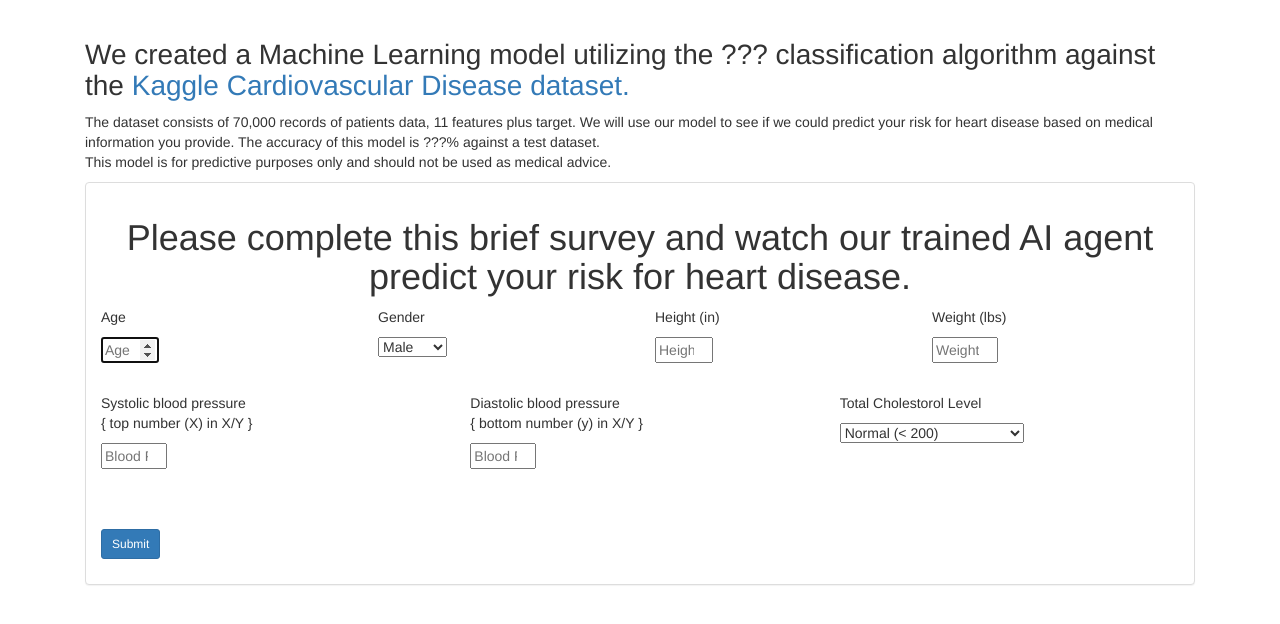
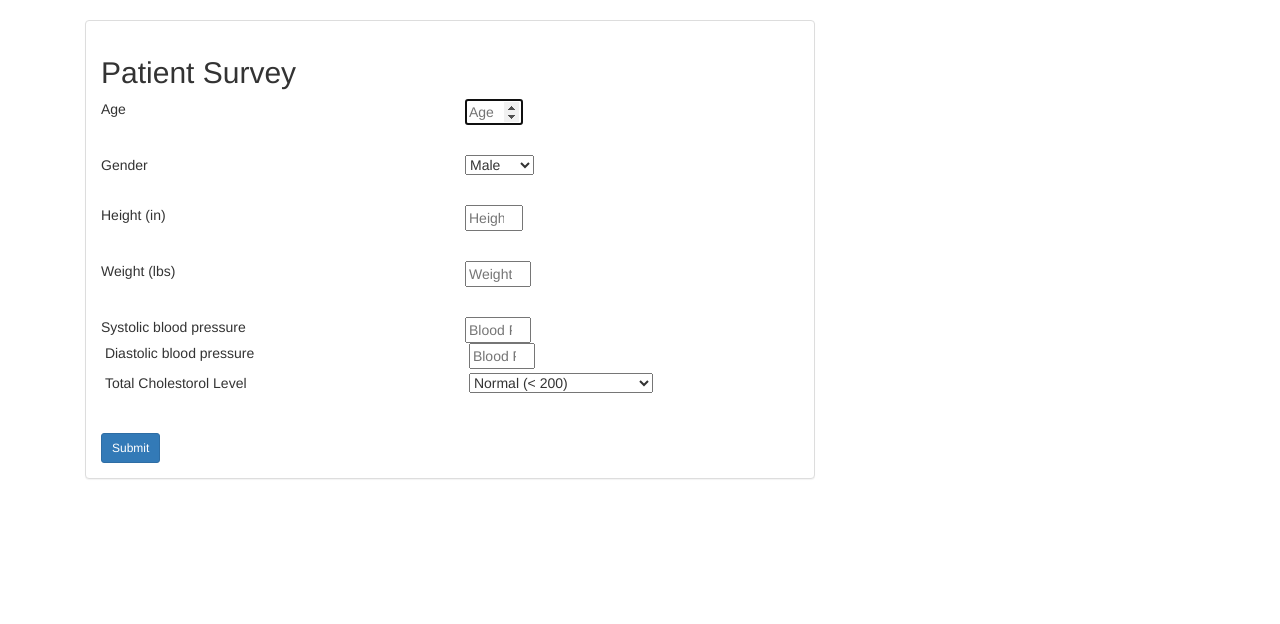
Before and after one commit to msfa12th/heartsense, a Flask app: page /predict in a window 1280 px wide. Shown: the part 62-686 px from the top of the page. Run offline with Flask 2, Linux system fonts and the light colour scheme; parts of the project's set-up code (start-up, migrations or seed data) failed here and were passed over; some libraries are stand-ins or nearby versions.

Commit message:
update user input/results

```diff
--- a/risk_app/app.py
+++ b/risk_app/app.py
@@ -40,27 +40,21 @@ Base = automap_base()
 Base.prepare(db.engine, reflect=True)
 
 # Save references to each table
-Behaviors = Base.classes.heart_behavior_risk
 CardioTrain = Base.classes.heart_cardio_train
 Heart_ml_cleveland = Base.classes.heart_ml_cleveland
-Heart_mortality = Base.classes.heart_mortality
-Heart_nhis = Base.classes.heart_nhis
 Heart_patient = Base.classes.heart_patient
 
 
 @app.route("/")
 @app.route("/index")
+@app.route("/cleveland")
 def index():
     """Return the homepage."""
     return render_template("index.html", )
 
 @app.route('/predict')
 def predict():
-    return render_template("predictCardioRisk.html", )
-
-@app.route('/cleveland')
-def cleveland():
-    return render_template("predictCleveland.html", )
+    return render_template("predictCardioRisk.html",status="predict" )
 
 @app.route('/visual')
 def visual():
@@ -81,146 +75,6 @@ def data():
     return render_template("index.html", rows=results)
 
 
-@app.route('/hello')
-def hello():
-    return "Hello World!"
-
-@app.route("/bootstrap")
-def boostrap():
-    """Return the homepage."""
-    return render_template("index-bs3.html", )
-
-
-@app.route("/bkp")
-def bkp():
-    """Return the homepage."""
-    return render_template("index-bkp.html", )
-
-@app.route('/patientinfo')
-def get_patientinfo():
-    # patient_info = Heart_patient("Doctor Strange", "Scott Derrickson", "2016")
-    # db_session.add(doctor_strange)
-    return render_template("index.html")
-
-
-
-@app.route('/name/<name>')
-def hello_name(name):
-    return "Hello {}!".format(name)
-
-@app.route("/survey", methods=['POST'])
-# @app.route('/survey', methods=['GET'])
-# @app.route("/survey")
-def get_surveyInput():
-    myAge = request.form['age']
-    myGender = request.form['gender']
-    myHeight = request.form['height']
-    myWeight = request.form['weight']
-    myAPhi = request.form['ap_hi']
-    myAPlo = request.form['ap_lo']
-    myCholestorol = request.form['cholestorol']
-    myGlucose = request.form['glucose']
-    mySmoker = request.form['smoke']
-    myAlcohol = request.form['alcohol']
-    myActivity = request.form['active']
-    return "Age : {}, Gender: {}, Height: {}, Weight: {}".format(myAge,myGender,myHeight,myWeight)
-    # return("Hello World")
-
-    # return json.dumps({'status':'OK','age':myAge,'gender':myGender,'height':myHeight,
-    #     'weight':myWeight,'aphi':myAPhi, 'aplo':myAPlo,'cholesterol':myCholestorol,
-    #     'glucose':myGlucose,'smoke':mySmoker,'alcohol':myAlcohol,'active':myActivity})
-
-# db.session.add(Heart_patient,myAge)
-
-
-
-@app.route("/details")
-def get_book_details():
-    #  how to : {route}?author=<str>&published=<str>
-    author=request.args.get('author')
-    published=request.args.get('published')
-    return "Author : {}, Published: {}".format(author,published)
-
-#prediction function
-
-def ValueClevelandPredictor(to_predict_list):
-    to_predict = np.array(to_predict_list).reshape(1,13)
-    # loaded_model = pickle.load(open("knn_best_model.pkl","rb"))
-    loaded_model = joblib.load(open("knn_best_model.pkl","rb"))
-    result = loaded_model.predict(to_predict)
-    return result[0]
-
-def ValueCardioRiskPredictor(to_predict_list):
-    to_predict = np.array(to_predict_list).reshape(1,15)
-    # loaded_model = pickle.load(open("svc_best_model_cardio.pkl","rb"))
-    loaded_model = joblib.load(open("svc_best_model_cardio.pkl","rb"))
-    result = loaded_model.predict(to_predict)
-    return result[0]
-
-@app.route('/resultCRold',methods = ['POST'])
-def resultCRold():
-    if request.method == 'POST':
-        to_predict_list = request.form.to_dict()
-        to_predict_list=list(to_predict_list.values())
-        to_predict_list = list(map(int, to_predict_list))
-        result = ValueCardioRiskPredictor(to_predict_list)
-
-        if int(result)==1:
-            prediction='Presence of heart disease'
-        else:
-            prediction='Absence of heart disease'
-
-        return render_template("resultCardioRisk.html",prediction=prediction)
-
-@app.route('/resultCRbkp',methods = ['POST'])
-def resultCRbkp():
-    if request.method == 'POST':
-        patient_info = request.form.to_dict()
-
-        # get 9 input values
-        int_features = [int(x) for x in request.form.values()]
-
-        # convert input to 15 features
-        feature_order = [4,5,0,3,2,8,8,6,6,6,1,1,7,7,7]
-        myFeatures = [int_features[i] for i in feature_order]
-
-        #calculate BMI 703*lbs/in2
-        myFeatures[4]=round(703*myFeatures[3]/(myFeatures[4]*myFeatures[4]),2)
-
-
-        # split active feature
-        myFeatures[5]= 0 if myFeatures[5] > 0 else 1
-
-        # split cholesterol feature
-        myFeatures[7]= 1 if (myFeatures[7]==1) else 0
-        myFeatures[8]= 1 if (myFeatures[8]==2) else 0
-        myFeatures[9]= 1 if (myFeatures[9]==3) else 0
-
-        # split gender feature
-        myFeatures[10]= 1 if (myFeatures[10]==1) else 0
-        myFeatures[11]= 1 if (myFeatures[11]==2) else 0
-
-       # split glucose feature
-        myFeatures[12]= 1 if (myFeatures[12]==1) else 0
-        myFeatures[13]= 1 if (myFeatures[13]==2) else 0
-        myFeatures[14]= 1 if (myFeatures[14]==3) else 0
-
-        final_features = [np.array(myFeatures)]
-        loaded_model = joblib.load(open("svc_best_model_cardio.pkl","rb"))
-        result = loaded_model.predict(final_features)
-
-        myList = ['Empty','Normal (< 200)', 'Borderline High (200-239)', 'High (240 and higher)']
-        cholesterolValue = int(patient_info['cholesterol'])
-
-        if int(result)==1:
-            prediction='Presence of heart disease'
-        else:
-            prediction='Absence of heart disease'
-
-        # return render_template("predictCardioRisk.html",prediction=result,)
-        return render_template("resultCardioRisk.html",prediction=prediction,result=result[0],patient=patient_info,myBMI=myFeatures[4],myChol=myList[cholesterolValue])
-
-
 @app.route('/resultCR',methods = ['POST'])
 def resultCR():
     if request.method == 'POST':
@@ -236,9 +90,6 @@ def resultCR():
         #calculate BMI 703*lbs/in2
         myFeatures[6]=round(703*myFeatures[5]/(myFeatures[6]*myFeatures[6]),2)
 
-        # split active feature
-        # myFeatures[5]= 0 if myFeatures[5] > 0 else 1
-
         final_features = [np.array(myFeatures)]
         # loaded_model = joblib.load(open("svc_best_model_cardio.pkl","rb"))
         loaded_model = joblib.load(open("model_svc.pkl","rb"))
@@ -248,74 +99,12 @@ def resultCR():
         cholesterolValue = int(patient_info['cholesterol'])
 
         if int(result)==1:
-            prediction='Heart disease Risk, Go see a Doctor'
+            prediction='Heart Disease Risk'
         else:
-            prediction='Absence of heart disease'
+            prediction='NOT a Heart Disease Risk'
 
         # return render_template("predictCardioRisk.html",prediction=result,)
-        return render_template("resultCardioRisk.html",test='Cardio SVC Risk',prediction=prediction,result=result[0],patient=patient_info,myBMI=myFeatures[6],myChol=myList[cholesterolValue])
-
-
-
-@app.route('/resultClevelandBkp',methods = ['POST'])
-def resultClevelandBkp():
-    if request.method == 'POST':
-        to_predict_list = request.form.to_dict()
-        to_predict_list=list(to_predict_list.values())
-        to_predict_list = list(map(int, to_predict_list))
-        result = ValueClevelandPredictor(to_predict_list)
-
-        if int(result)==1:
-            prediction='Presence of heart disease'
-            alert="green"
-        else:
-            prediction='Absence of heart disease'
-            alert="red"
-
-        return render_template("predictCleveland.html",prediction=prediction,alert=alert)
-
-@app.route('/resultCleveland',methods = ['POST'])
-def resultCleveland():
-    if request.method == 'POST':
-        # get 9 input values
-        int_features = [int(x) for x in request.form.values()]
-        int_features = [55,1,65,170,125,78,1,1,1]
-
-        # convert input to 15 features
-        feature_order = [4,5,0,3,2,8,8,6,6,6,1,1,7,7,7]
-        myFeatures = [int_features[i] for i in feature_order]
-
-        #calculate BMI 703*lbs/in2
-        myFeatures[4]=703*myFeatures[3]/(myFeatures[4]*myFeatures[4])
-        # myFeatures[4]=703*myFeatures[3]/(myFeatures[4])
-
-        # split active feature
-        myFeatures[5]= 0 if myFeatures[5] > 0 else 1
-
-        # split cholesterol feature
-        myFeatures[7]= 1 if (myFeatures[7]==1) else 0
-        myFeatures[8]= 1 if (myFeatures[8]==2) else 0
-        myFeatures[9]= 1 if (myFeatures[9]==3) else 0
-
-        # split gender feature
-        myFeatures[10]= 1 if (myFeatures[10]==1) else 0
-        myFeatures[11]= 1 if (myFeatures[11]==2) else 0
-
-       # split glucose feature
-        myFeatures[12]= 1 if (myFeatures[12]==1) else 0
-        myFeatures[13]= 1 if (myFeatures[13]==2) else 0
-        myFeatures[14]= 1 if (myFeatures[14]==3) else 0
-
-        final_features = [np.array(myFeatures)]
-        loaded_model = joblib.load(open("svc_best_model_cardio.pkl","rb"))
-        result = loaded_model.predict(final_features)
-
-        if int(result)==1:
-            prediction='Presence of heart disease'
-        else:
-            prediction='Absence of heart disease'
-
-        return render_template("resultCardioRisk.html",test='Cleveland KNN Risk',prediction=prediction,result=result[0],patient=patient_info,myBMI=myFeatures[4],myChol=myList[cholesterolValue])
+        return render_template("predictCardioRisk.html",status="results",prediction=prediction,result=result[0],patient=patient_info,myBMI=myFeatures[6],myChol=myList[cholesterolValue])
 
 
 
--- a/risk_app/static/css/style.css
+++ b/risk_app/static/css/style.css
@@ -72,9 +72,9 @@ body {
   opacity: 0.7;
 }
 
-h5 {
+/* h5 {
   text-emphasis-style: bold;
-}
+} */
 /* //////// */
 .iframeContainer {
   padding: 20px;
--- a/risk_app/templates/predictCardioRisk.html
+++ b/risk_app/templates/predictCardioRisk.html
@@ -61,123 +61,113 @@
         </div>
     </nav>
     <div class="container">
-        <div id="result"><h2>{{ prediction }}</h2>
-        </div>
-        <div id="intro">
-            <div class="text-left" style="text-align: justify">
-                <h2 style="font-size:28px">We created a Machine Learning model utilizing the ??? classification
-                    algorithm against the
-                    <a href="https://www.kaggle.com/sulianova/cardiovascular-disease-dataset">Kaggle Cardiovascular
-                        Disease dataset.</a></h2>
-                    <p>The dataset consists of 70,000 records of patients data, 11 features plus target.
-                    We will use our model to see if we could predict your risk for heart disease based on medical information you provide.
-                    The accuracy of this model is ???% against a test dataset. <br>
-                    This model is for predictive purposes only
-                    and should not be used as medical advice.</p>
+        <div class="row">
+            <div class="col-xs-8 col-md-8">
+                <div class="panel panel-default">
+                    <div class="panel-body">
+                        <h2>Patient Survey</h2>
+                        <form id="patientCRForm" class="form-Survey" action="/resultCR" method="POST" role="form">
+
+                            <div class="row">
+                                <div class="col-xs-6 col-md-6">Age</div>
+                                <div class="col-xs-2 col-md-2">
+                                    <input name="age" id="myAge" placeholder="Age" required autofocus type="number"
+                                        value="" min="21" max="85" step="1" />
                                 </div>
                             </div>
-        <!--div intro-->
-
-        <form id="patientCRForm" class="form-Survey" action="/resultCR" method="POST" role="form">
-            <div class="panel panel-default">
-                <div class="panel-body">
-                    <h1 style="text-align:center">Please complete this brief survey and watch our trained AI agent
-                        predict your risk for heart disease.</h1>
+                            <p>&nbsp;</p>
                             <div class="row">
-                        <div class="col">
-                            <p>Age</p>
-                            <input name="age" id="myAge" placeholder="Age" required autofocus type="number" value="" min="21" max="85"
-                                step="1" />
-                        </div>
-                        <div class="col">
-                            <p>Gender</p>
+                                <div class="col-xs-6 col-md-6">Gender</div>
+                                <div class="col-xs-2 col-md-2">
                                     <select id="myGender" name="gender">
                                         <option value="2">Male</option>
                                         <option value="1">Female</option>
                                     </select>
                                 </div>
-                        <div class="col">
-                            <p>Height (in)</p>
-                            <input id="myHeight" name="height" placeholder="Height" required type="number" value="" min="48" max="85"
-                                step="1" />
                             </div>
-                        <div class="col">
-                            <p>Weight (lbs)</p>
-                            <input id="myWeight" name="weight" placeholder="Weight" required type="number" value="" min="75"
-                                max="450" step="1" />
+                            <p>&nbsp;</p>
+                            <div class="row">
+                                <div class="col-xs-6 col-md-6">Height (in)</div>
+                                <div class="col-xs-2 col-md-2">
+                                    <input id="myHeight" name="height" placeholder="Height" required type="number"
+                                        value="" min="48" max="85" step="1" />
                                 </div>
                             </div>
-
                             <p>&nbsp;</p>
                             <div class="row">
-                        <div class="col">
-                            <p>Systolic blood pressure<br>{ top number (X) in X/Y }</p>
-                            <input id="myAPhi" name="ap_hi" placeholder="Blood Pressure" required type="number" value=""
-                                min="100" max="200" step="1" />
+                                <div class="col-xs-6 col-md-6">Weight (lbs)</div>
+                                <div class="col-xs-2 col-md-2">
+                                    <input id="myWeight" name="weight" placeholder="Weight" required type="number"
+                                        value="" min="75" max="450" step="1" />
                                 </div>
-                        <div class="col">
-                            <p>Diastolic blood pressure<br>{ bottom number (y) in X/Y }</p>
-                            <input id="myAPlo" name="ap_lo" placeholder="Blood Pressure" required type="number" value=""
-                                min="50" max="140" step="1" />
                             </div>
-                        <div class="col">
-                            <p>Total Cholestorol Level</p>
+                            <p>&nbsp;</p>
+                            <div class="row">
+                                <div class="col-xs-6 col-md-6">Systolic blood pressure</div>
+                                <div class="col-xs-2 col-md-2">
+                                    <input id="myAPhi" name="ap_hi" placeholder="Blood Pressure" required type="number"
+                                        value="" min="100" max="200" step="1" />
+                                </div>
+                            </div>
+                            <div class="row">
+                                <p>&nbsp;</p>
+                                <div class="col-xs-6 col-md-6">Diastolic blood pressure</div>
+                                <div class="col-xs-2 col-md-2">
+                                    <input id="myAPlo" name="ap_lo" placeholder="Blood Pressure" required type="number"
+                                        value="" min="50" max="140" step="1" />
+                                </div>
+                            </div>
+                            <div class="row">
+                                <p>&nbsp;</p>
+                                <div class="col-xs-6 col-md-6">Total Cholestorol Level</div>
+                                <div class="col-xs-2 col-md-2">
                                     <select id="myCholesterol" name="cholesterol">
-                                <option value="1">Normal (< 200)</option>
-                                <option value="2">Borderline High (200-239)</option>
+                                        <option value="1">Normal (< 200)</option> <option value="2">Borderline High
+                                                (200-239)</option>
                                         <option value="3">High (240 and higher)</option>
                                     </select>
                                 </div>
                             </div>
+                            <p>&nbsp;</p>
+                            <button id="cardioSubmit" class="btn btn-sm btn-primary" type="submit">Submit</button>
+                        </form>
+                    </div>
+                </div>
+            </div>
+            {% if status == 'results' %}
+            <div class="col-xs-4 col-md-4">
+                <div class="panel panel-default">
+                    <div class="panel-body">
+                        <div id="result">
+                            <h1>Prediction</h1>
+                            {% if result >0 %}
+                            <h4 style="color: red; text-align: center">{{ prediction }} </h4>
+                            <p style="color: red; text-align: center; text-emphasis-style: bold">Go see a Doctor!</p>
+                            {% else %}
+                            <h4 style="color: green; text-align:center">{{ prediction }} </h4>
+                            <p style="color: green; text-align: center; text-emphasis-style: bold">Keep making healthy choices!</p>
+                            {% endif %}
+                            <p>Model output is {{ result }}</P>
+                            <h2>Patient Input:</h2>
+                            <p>Age: {{ patient['age'] }}</p>
+                            <p>Gender: {{ 'Male' if patient['gender'] == '2' else 'Female' }}</p>
+                            <p>Height (inches): {{ patient['height'] }}</p>
+                            <p>Weight (pounds): {{ patient['weight'] }}</p>
+                            <p>Calculated BMI: {{ myBMI }}</p>
+                            <p>Blood Pressure: {{ patient['ap_hi'] }}/{{ patient['ap_lo'] }}</p>
+                            <p>Cholesterol: {{ myChol }}</p>
 
-                    <p>&nbsp;</p>
-                    <!-- <div class="row"> -->
-                        <!-- <div class="col">
-                            <p>Glucose (Blood Suger Level)</p>
-                            <select id="myGlucose" name="glucose">
-                                <option value="1">Normal (80-100)</option>
-                                <option value="2">Prediabetic (101-125)</option>
-                                <option value="3">Diabetic (>125)</option>
-                            </select>
-                        </div> -->
-                        <!-- <div class="col">
-                            <p>Smoker</p>
-                            <select id="mySmoker" name="smoke">
-                                <option value="0">No</option>
-                                <option value="1">Yes</option>
-                            </select>
                         </div>
-                        <div class="col">
-                            <p>Alcohol Drinker (daily/weekly)</p>
-                            <select id="myAlcohol" name="alco">
-                                <option value="0">No</option>
-                                <option value="1">Yes</option>
-                            </select>
-                        </div> -->
-                        <!-- <div class="col">
-                            <p>Active Lifestyle</p>
-                            <select id="myActivity" name="active">
-                                <option value="0">No</option>
-                                <option value="1">Yes</option>
-                            </select>
-                        </div> -->
-                    <!-- </div> -->
+                        <!--div result-->
+                    </div>
+                </div>
+            </div>
+            {% endif %}
+        </div>
+    </div>
+    <!--container-->
 
 
-                    <p>&nbsp;</p>
-                    <p>
-
-                        <!-- <button id="cardioSubmit" class="button" value='Submit' -->
-                            <!-- onclick="cardioPredict()">Submit</button> -->
-                            <!-- <input name="Submit" type="submit" value="Submit"> -->
-                        <button id="cardioSubmit" class="btn btn-sm btn-primary" type="submit">Submit</button>
-
-                    </p>
-
-                </div>
-            </div>
-        </form>
-    </div>
 
     <!-- Our JavaScript -->
     <script src="https://cdnjs.cloudflare.com/ajax/libs/d3/5.5.0/d3.js"></script>
```
Lines whose indentation alone changed are shown as unchanged.
